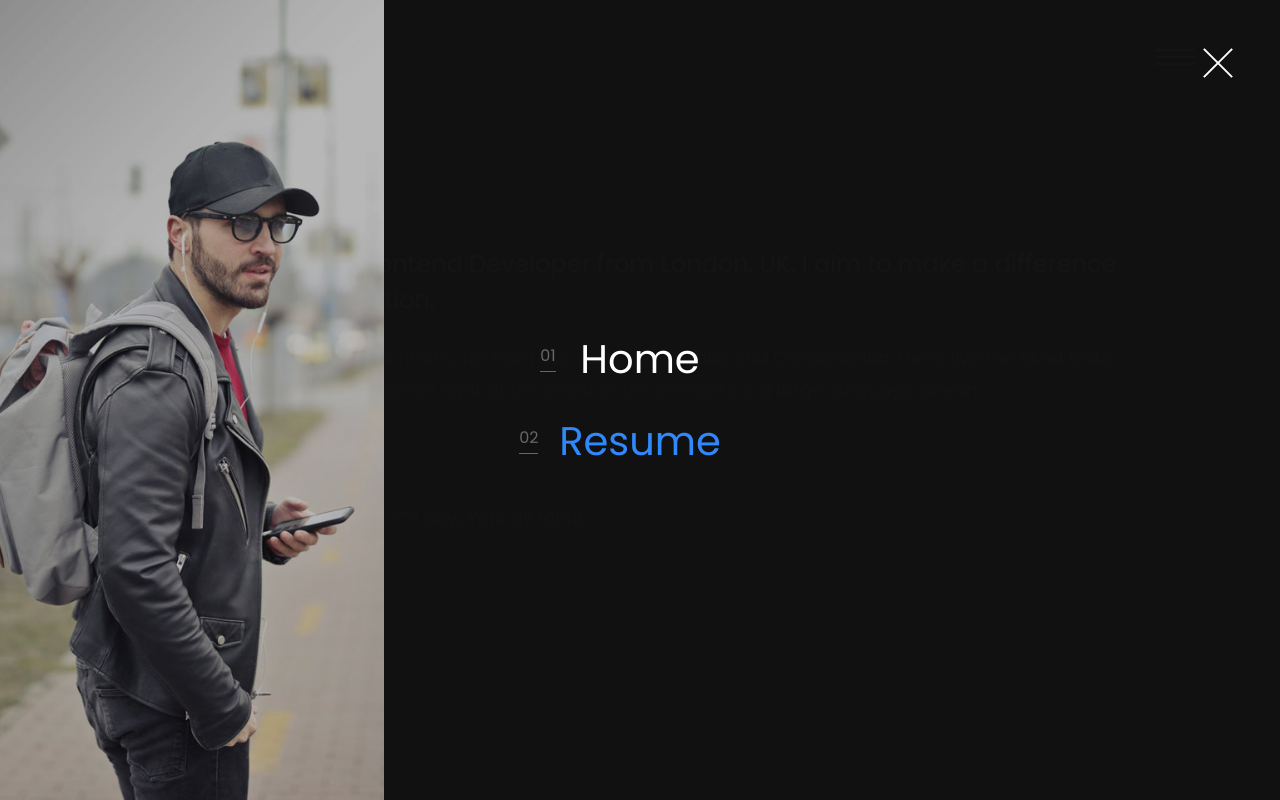
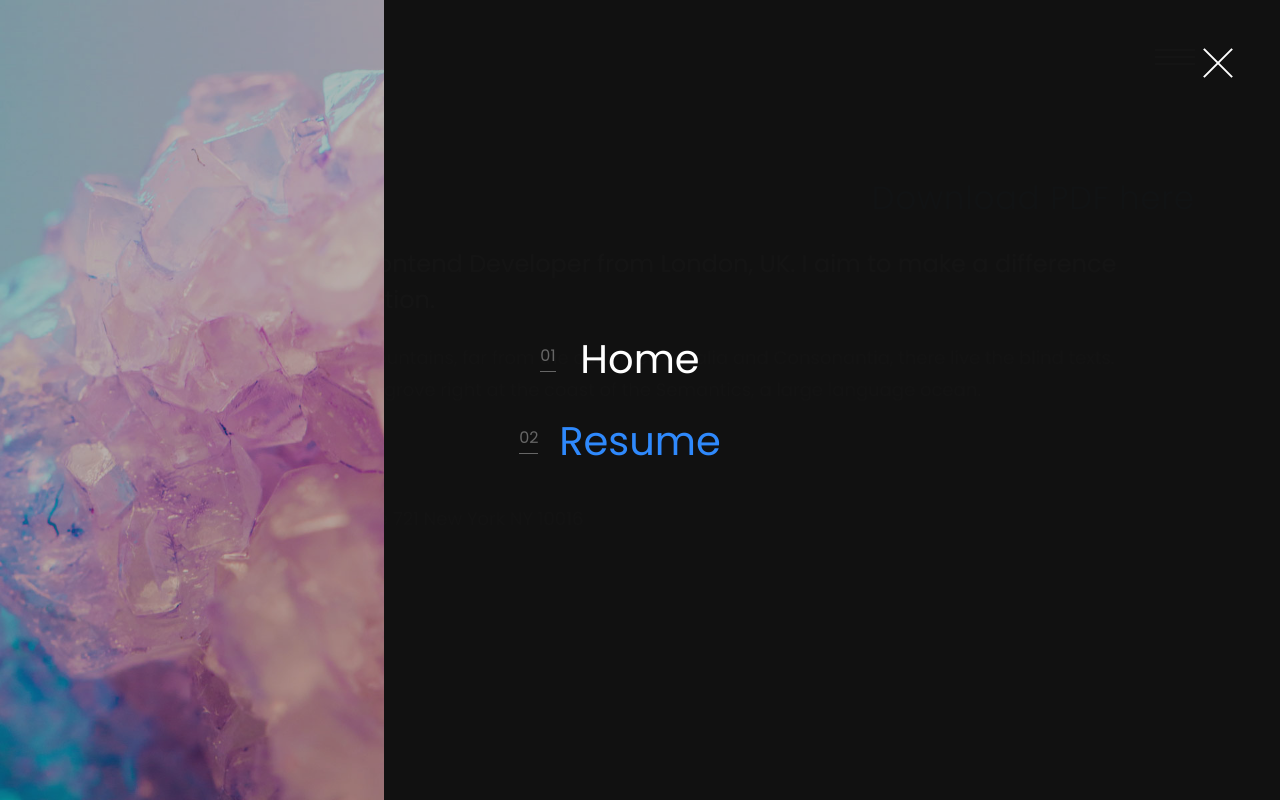
Before and after one commit to thisisbhavin/thisisbhavin.github.io, a plain HTML site: page about.html in a window 1280 px wide. Both pictures are taken after a click on the link 1175 px from the left and 52 px from the top of the page. Drawn offline with Linux system fonts and the light colour scheme; some packages are replaced by stand-ins of ours; no server answers; files whose address does not match are found by name.

Commit message:
Added pdf of resume and updated corresponding links in all htmls

```diff
--- a/about.html
+++ b/about.html
@@ -38,7 +38,7 @@
     <nav id="colorlib-main-nav" role="navigation">
       <a href="#" class="js-colorlib-nav-toggle colorlib-nav-toggle active"><i></i></a>
       <div class="js-fullheight colorlib-table">
-      	<div class="img" style="background-image: url(images/author-2.jpg);"></div>
+      	<div class="img" style="background-image: url(images/image_3.jpg);"></div>
         <div class="colorlib-table-cell js-fullheight">
           <div class="row no-gutters">
             <div class="col-md-12 text-center">
@@ -99,7 +99,8 @@
           <div class="row d-flex justify-content-end mt-5">
           	<div class="col-md-12">
           		<div class="profile ftco-animate">
-	          		<h2 class="mb-4">Profile</h2>
+								<h2 class="mb-4">Profile
+								<p class="mb-4" style="float: right;"><a download href="images/CV Bhavin Dhedhi.pdf">Download PDF here</a></p></h2>
 	          		<h4 class="mb-4">I'm a UI/UX Designer &amp; Frontend Developer from London, UK. I aim to make a difference through my creative solution.</h4>
 	          		<p>Far far away, behind the word mountains, far from the countries Vokalia and Consonantia, there live the blind texts. Separated they live in Bookmarksgrove right at the coast of the Semantics, a large language ocean.</p>
 	          		<div class="row my-5">
```
Also changed, not shown: blog-single.html (+1 -1 lines), blog.html (+1 -1 lines), index.html (+1 -1 lines), portfolio.html (+1 -1 lines), images/work---3.jpg (deleted), 1 other file.
